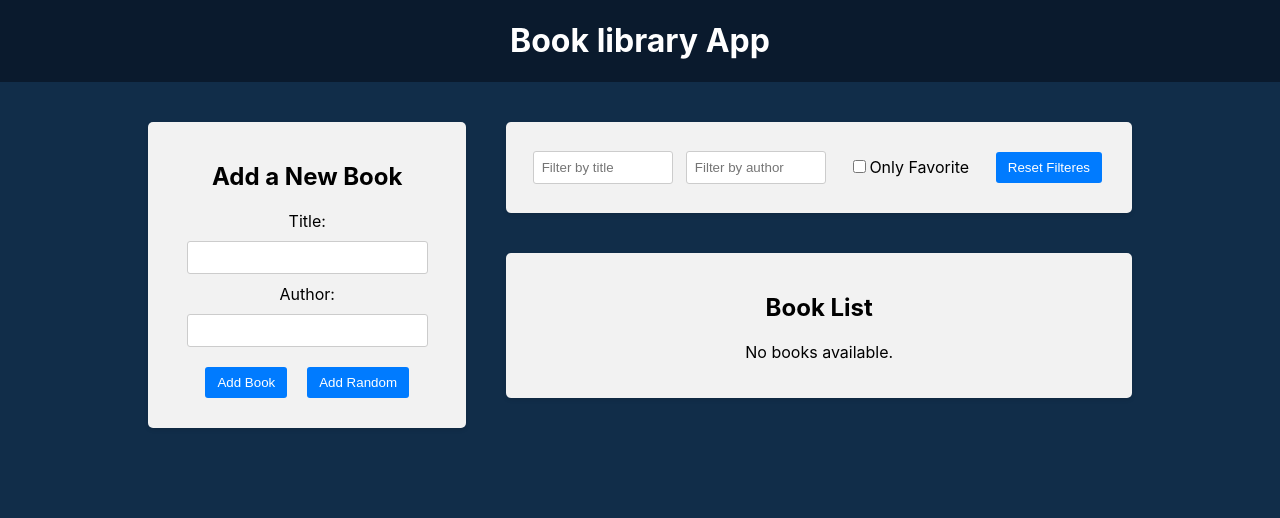
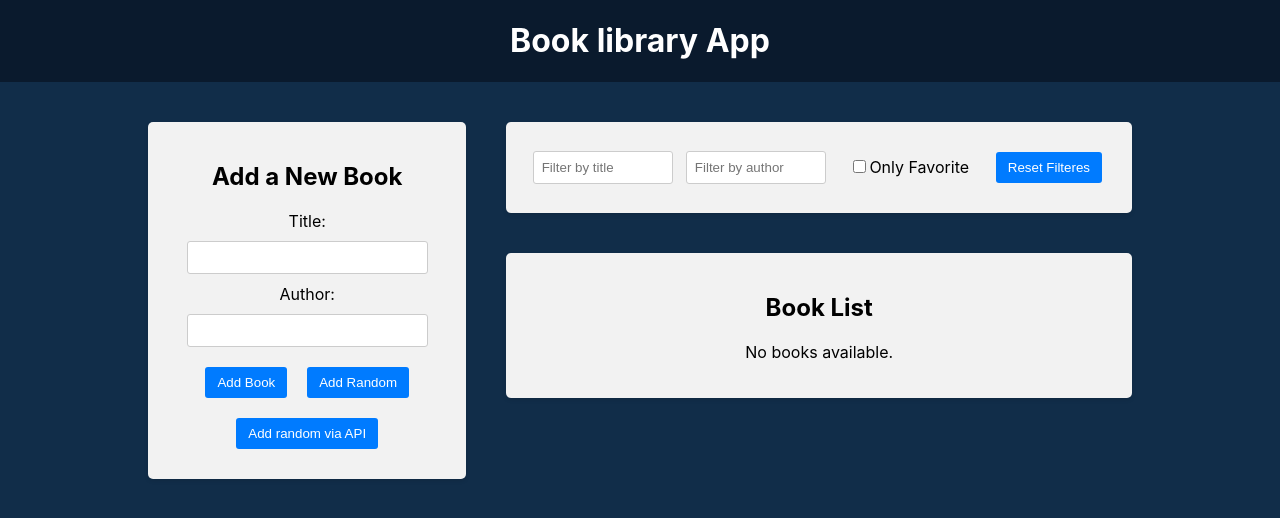
Before and after one commit to nichtiak/Book-management, a React (Create React App) app in the folder frontend/: page / in a window 1280 px wide. Shown: the top 518 px of the page. Built offline with nearby package versions, Linux system fonts and the light colour scheme.

Commit message:
add random book via API

```diff
--- a/frontend/package.json
+++ b/frontend/package.json
@@ -8,6 +8,7 @@
     "@testing-library/jest-dom": "^6.6.3",
     "@testing-library/react": "^16.2.0",
     "@testing-library/user-event": "^13.5.0",
+    "axios": "^1.7.9",
     "react": "^18.2.0",
     "react-dom": "^18.2.0",
     "react-icons": "^5.5.0",
--- a/frontend/src/components/BoolForm/BookForm.js
+++ b/frontend/src/components/BoolForm/BookForm.js
@@ -1,5 +1,6 @@
 import { useState } from 'react'
 import { useDispatch } from 'react-redux'
+import axios from 'axios'
 // import { addBook } from '../../redux/books/actionCreators'
 import { addBook } from '../../redux/slices/booksSlice'
 import booksData from '../../data/books.json'
@@ -29,6 +30,17 @@
     }
   }
 
+  const handleAddRandomBookViaAPI = async () => {
+    try {
+      const res = await axios.get('http://localhost:4000/random-book')
+      if (res?.data?.title && res?.data?.author) {
+        dispatch(addBook(createBookWithID(res.data)))
+      }
+    } catch (error) {
+      console.log("fetch error", error)
+    }
+  }
+
   return (
     <div className="app-block book-form">
       <h2>Add a New Book</h2>
@@ -55,6 +67,7 @@
         <button type="button" onClick={handleAddRandomBook}>
           Add Random
         </button>
+        <button type="button" onClick = {handleAddRandomBookViaAPI}>Add random via API</button>
       </form>
     </div>
   )
```
Also changed, not shown: 1 other file (tests, documents, lock files or other folders).
